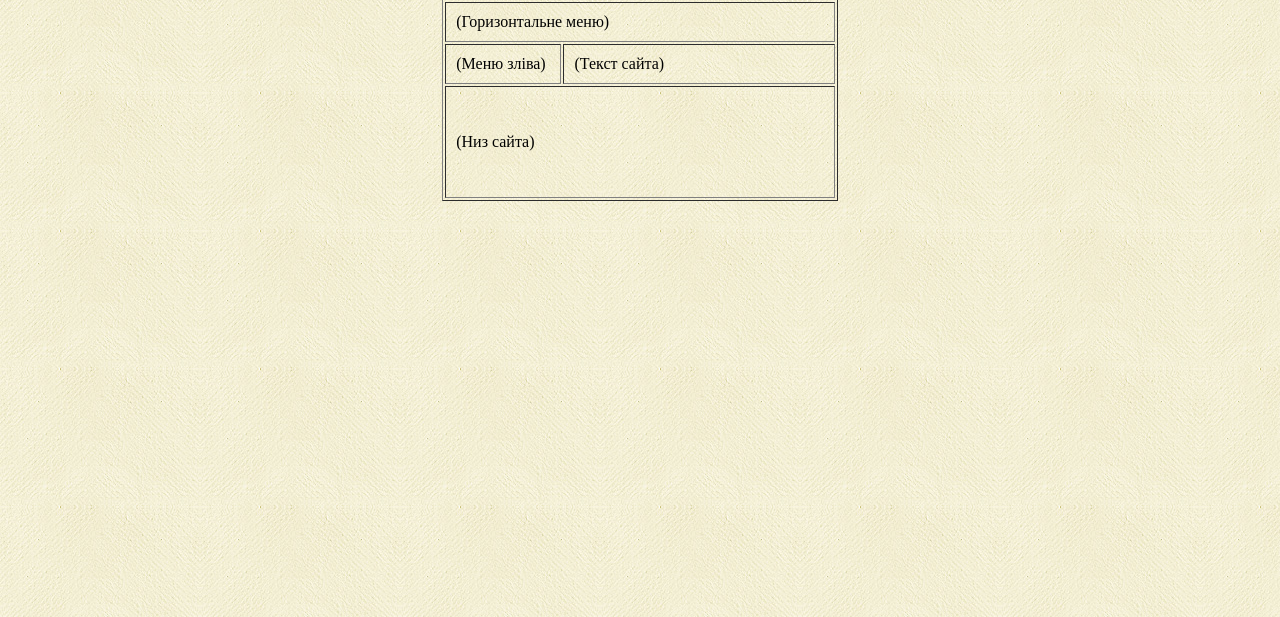
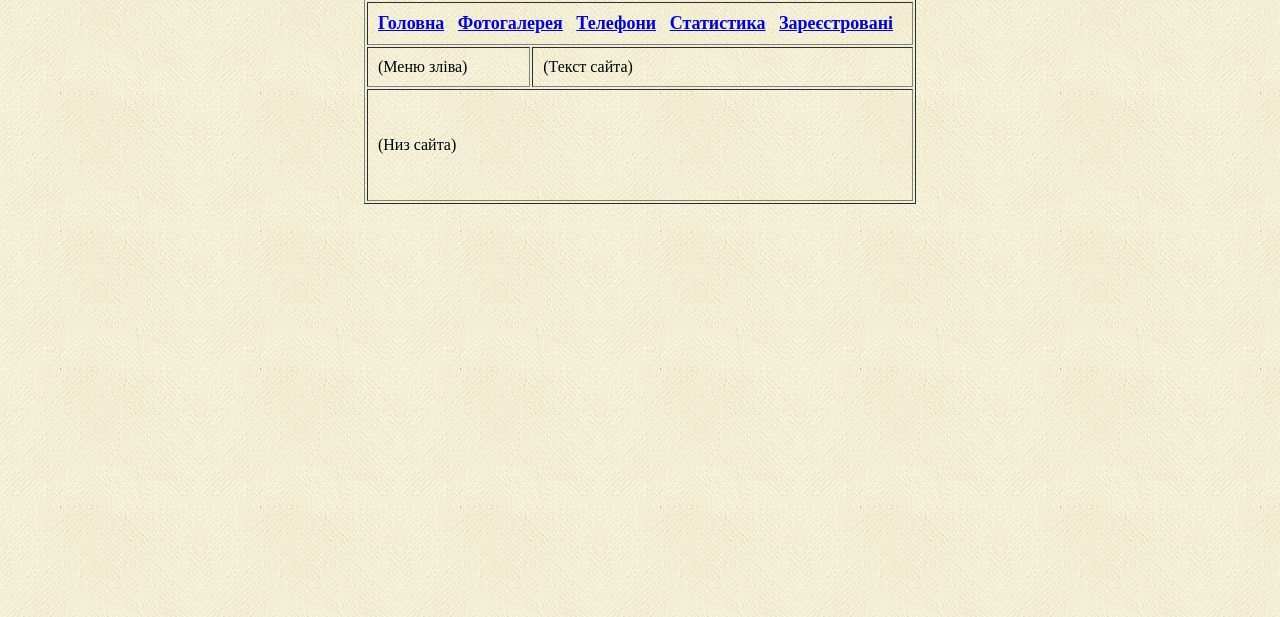
Before and after one commit to Mirada2701/Mirada2701.github.io, a plain HTML site: page index.html in a window 1280 px wide. Shown: the part 183-800 px from the top of the page. Drawn offline with Linux system fonts and the light colour scheme.

Commit message:
06 - Горизонтальне меню

```diff
--- a/index.html
+++ b/index.html
@@ -9,12 +9,21 @@
 <body background="images/bg.jpg">
    <table border="1" align="center" cellpadding="10" >
     <tr>
-        <td colspan="2" height="150" align="right"><img src="images/logo.png" height="140" width="140" align="left" >
+        <td colspan="2" height="150" align="right">
+        <img src="images/logo.png" height="140" width="140" align="left" >
         <font color="Maroon"><h1 class="shadowtext">Сайт студії "Web-DECO"</h1></font>
         </td>
     </tr>
     <tr>
-        <td colspan="2">(Горизонтальне меню)</td>
+        <td colspan="2">
+            <font size="4"><b>
+            <a href="#">Головна</a>&nbsp;&nbsp;
+            <a href="#">Фотогалерея</a>&nbsp;&nbsp;
+            <a href="#">Телефони</a>&nbsp;&nbsp;
+            <a href="#">Статистика</a>&nbsp;&nbsp;
+            <a href="#">Зареєстровані</a>&nbsp;&nbsp;
+            </b></font>
+        </td>
     </tr>
     <tr>
         <td width="30%" valign="top" >(Меню зліва)</td>
```
